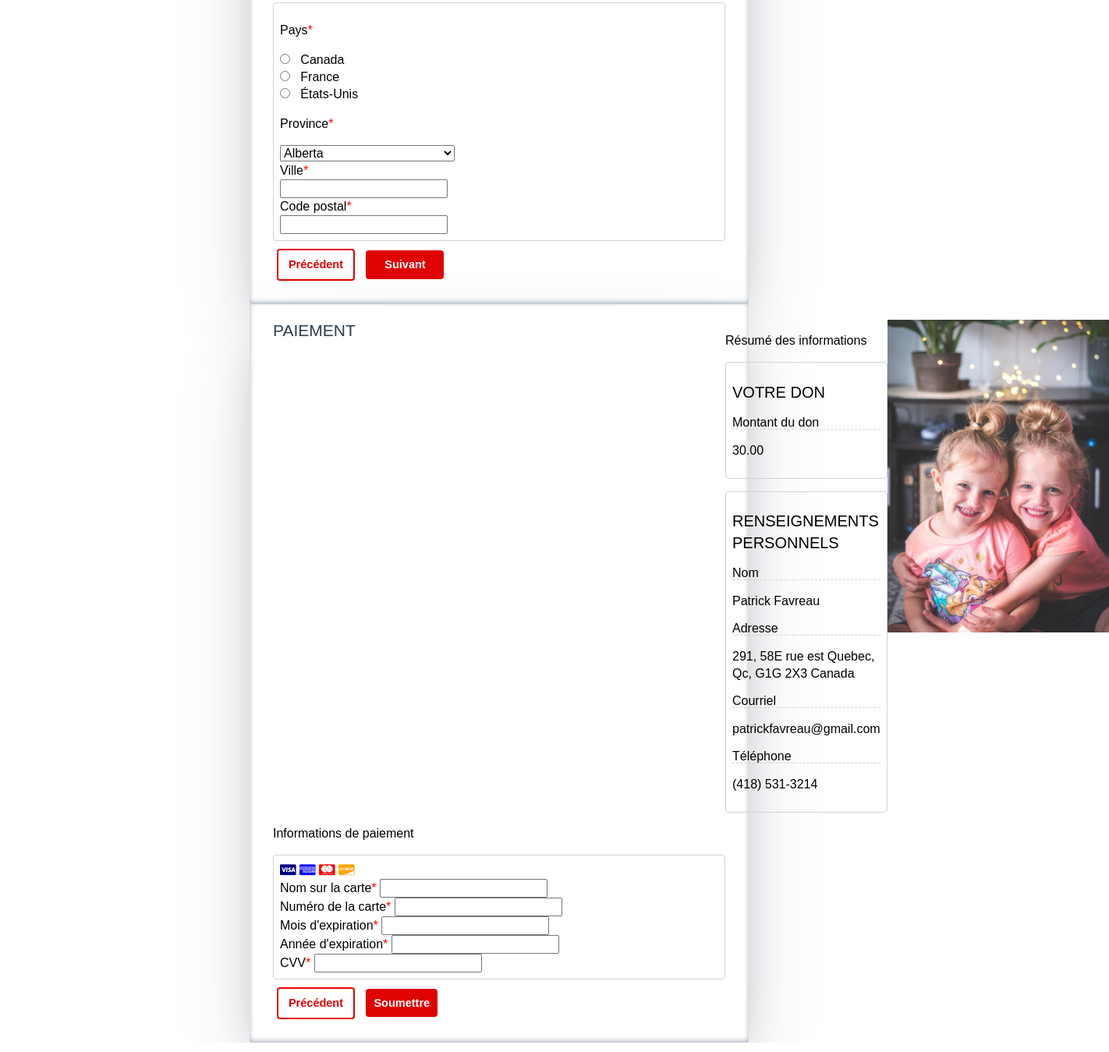
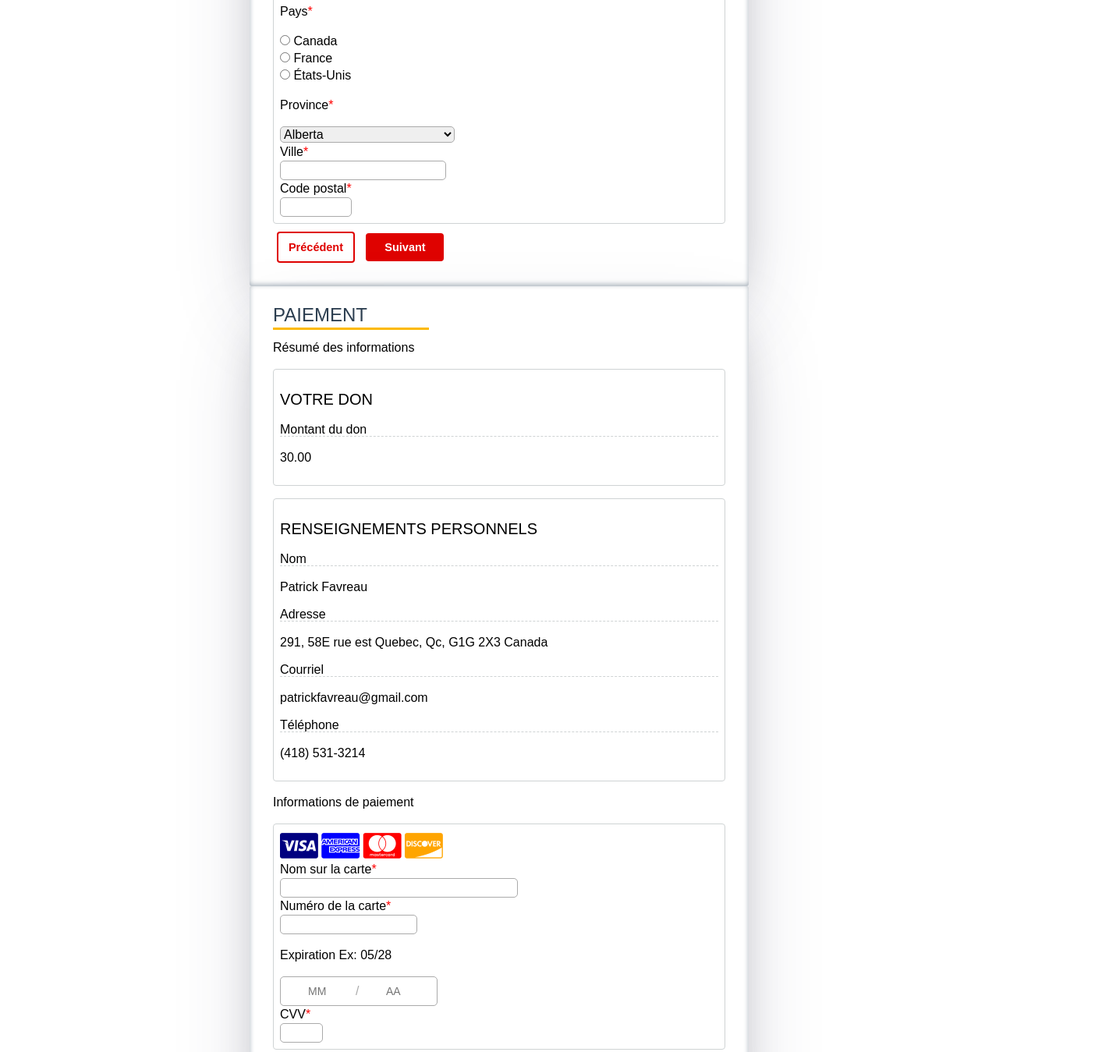
Before and after one commit to gisellehessen/formulaire_don, a website: page public/Hesseng_formulaire_don.html in a window 1280 px wide. Shown: the part 1158-2507 px from the top of the page at 78% size, 1422 px wide, since content can reach past the window. Drawn offline with Linux system fonts and the light colour scheme.

Commit message:
ajout css

```diff
--- a/public/Hesseng_formulaire_don.html
+++ b/public/Hesseng_formulaire_don.html
@@ -43,7 +43,7 @@
                   <label for="montant_100">100.00$</label><br>
                 <input type="radio" name="montant_don" id="autre_montant" value="autre_montant">
                   <label for="autre_montant">Autre</label>
-                <input type="text" name="autre_montant" aria-label="Montant personnalisé"/><br>
+                <input class="input-type-texte" type="text" name="autre_montant" aria-label="Montant personnalisé" size="6"><br>
             </div>
             <button name="suivant" class="soumettre bouton-action">
                 <i class="fa-regular fa-circle-check"></i>
@@ -54,19 +54,25 @@
             <legend>Coordonées</legend>
             <p>Renseignements personnels</p>
             <div class="contour-champ">
+                <div class="conteneur-nom">
+                    <div class="prenom">
                         <label for="prenom">Prénom<span aria-hidden="true" style="color: red">*</span></label><br>
-                <input type="text" required id="prenom" name="prenom"><br>
+                        <input class="input-type-texte" type="text" required id="prenom" name="prenom" size="20"><br>
+                    </div>
+                    <div class="nom">
                         <label for="nom">Nom<span aria-hidden="true" style="color: red">*</span></label><br>
-                <input type="text" required id="nom" name="nom"><br>
+                        <input class="input-type-texte" type="text" required id="nom" name="nom" size="30">
+                    </div>
+                </div>
                 <p>Appellation</p>
                 <input type="radio" name="appellation" id="madame" value="madame">
                   <label for="madame">Madame</label><br>
                 <input type="radio" name="appellation" id="monsieur" value="monsieur">
                   <label for="monsieur">Monsieur</label><br>
                 <label for="email">Courriel<span aria-hidden="true" style="color: red">*</span></label><br>
-                <input type="email" required id="email" name="email" aria-describedby="email-description"><br>
+                <input type="email" class="input-type-texte" required id="email" name="email" aria-describedby="email-description" size="30"><br>
                 <label for="telephone">Téléphone<span aria-hidden="true" style="color:red">*</span></label><br>
-                <input type="tel" required id="telephone" name="telephone"><br>
+                <input type="tel" class="input-type-texte" required id="telephone" name="telephone"><br>
             </div>
             <p>Adresse</p>
             <div class="contour-champ">
@@ -76,9 +82,9 @@
                 <input type="radio" name="pays" id="france" value="france">
                 <label for="france">France</label><br>
                 <input type="radio" name="pays" id="etats_unis" value="etats_unis">
-                  <label for="etats_unis">États-Unis</label><br>
+                <label for="etats_unis">États-Unis</label>
                 <p>Province<span aria-hidden="true" style="color: red">*</span></p>
-                <select name="province" required id="province" aria-required="true">
+                <select class="input-type-texte" name="province" required id="province" aria-required="true">
                     <option value="AB">Alberta</option>
                     <option value="BC">British Columbia</option>
                     <option value="MB">Manitoba</option>
@@ -94,16 +100,15 @@
                     <option value="YT">Yukon</option>
                 </select><br>
                 <label for="ville">Ville<span aria-hidden="true" style="color:red">*</span></label><br>
-                <input type="text" required id="ville" name="ville" aria-required="true"><br>
+                <input type="text" class="input-type-texte" required id="ville" name="ville" aria-required="true"><br>
                 <label for="code_postal">Code postal<span aria-hidden="true" style="color:red">*</span></label><br>
-                <input type="text" required id="code_postal" name="code_postal" aria-required="true"><br>
+                <input type="text" class="input-type-texte" required id="code_postal" name="code_postal" aria-required="true" size="7"><br>
             </div>
             <input type="button" name="previous" class="precedent bouton-action" value="Précédent"/>
             <input type="button" name="suivant" class="soumettre bouton-action" value="Suivant"/>
         </fieldset>
         <fieldset>
             <legend>Paiement</legend>
-            <div class="grid-container">
             <div class="renseignements_client">
                 <p>Résumé des informations</p>
                 <div class="contour-champ">
@@ -125,10 +130,6 @@
                     <p>(418) 531-3214</p>
                 </div>
             </div>
-                <div>
-                <img class="img-enfants a" src="../images/enfants.png" width="284" height="401">
-                </div>
-            </div>
             <p>Informations de paiement</p>
             <div class="contour-champ">
                 <div class="conteneur-icones" title="Méthodes de paiement acceptées">
@@ -138,19 +139,26 @@
                     <i class="fa fa-cc-discover " style="color:orange;"></i>
                 </div>
                 <label for="nomcarte">Nom sur la carte<span aria-hidden="true"
-                                                                style="color: red">*</span></label>
-                    <input type="text" id="nomcarte" name="nomcarte" aria-required="true"><br>
+                                                            style="color: red">*</span></label><br>
+                <input type="text" class="input-type-texte" id="nomcarte" name="nomcarte" aria-required="true" size="30"><br>
                 <label for="numerocarte">Numéro de la carte<span aria-hidden="true"
-                                                                     style="color: red">*</span></label>
-                    <input type="text" id="numerocarte" name="numerocarte" aria-required="true"><br>
-                    <label for="expmois">Mois d'expiration<span aria-hidden="true"
-                                                                style="color: red">*</span></label>
-                    <input type="text" id="expmois" name="expmois" aria-required="true"><br>
-                    <label for="expannee">Année d'expiration<span aria-hidden="true"
-                                                                  style="color: red">*</span></label>
-                    <input type="text" id="expannee" name="expannee" aria-required="true"><br>
-                    <label for="cvv">CVV<span aria-hidden="true" style="color: red">*</span></label>
-                    <input type="text" id="cvv" name="cvv" aria-required="true"><br>
+                                                                 style="color: red">*</span></label><br>
+                <input type="text" class="input-type-texte" id="numerocarte" name="numerocarte" aria-required="true" size="16"><br>
+                <!--                    <label for="expmois">Mois d'expiration<span aria-hidden="true"-->
+                <!--                                                                style="color: red">*</span></label>-->
+                <!--                    <input type="text" id="expmois" name="expmois" aria-required="true"><br>-->
+                <!--                    <label for="expannee">Année d'expiration<span aria-hidden="true"-->
+                <!--                                                                  style="color: red">*</span></label>-->
+                <!--                    <input type="text" id="expannee" name="expannee" aria-required="true"><br>-->
+                <p>Expiration Ex: 05/28</p>
+                <div class="conteneur-expiration">
+                    <input autocomplete="off" class="exp" id="mois" maxlength="2" pattern="[0-9]*" inputmode="numerical"
+                           placeholder="MM" type="text" data-pattern-validate/>
+                    <input autocomplete="off" class="exp" id="annee" maxlength="2" pattern="[0-9]*"
+                           inputmode="numerical" placeholder="AA" type="text" data-pattern-validate/>
+                </div>
+                <label for="cvv">CVV<span aria-hidden="true" style="color: red">*</span></label><br>
+                <input type="text" class="input-type-texte" id="cvv" name="cvv" aria-required="true" size="3"><br>
             </div>
             <input type="button" name="precedent" class="precedent bouton-action" value="Précédent"/>
             <a href="" class="soumettre bouton-action" target="_top">Soumettre</a>
--- a/ressources/liaisons/scss/base/_typo.scss
+++ b/ressources/liaisons/scss/base/_typo.scss
@@ -19,6 +19,7 @@ body {
   @media (min-width: 601px) {
   }
 }
+
 
 h1,
 .titreNiveau1,
--- a/ressources/liaisons/scss/styles.scss
+++ b/ressources/liaisons/scss/styles.scss
@@ -86,6 +86,7 @@ html {
     margin: 0 10%;
     position: relative;
     }
+
     legend{
       margin: 0;
       padding: 0;
@@ -93,9 +94,15 @@ html {
       margin-bottom: .5em;
       width: 100%;
       font-family: $fontePrimaire;
-      font-size: 21px;
+      font-size: 24px;
       text-transform: uppercase;
       color: #2C3E50;
+      &:after{
+        content: "";
+        display: block;
+        width: 200px;
+        border-bottom: 3px solid $jaune;
+      }
     }
   }
  .bouton-action {
@@ -187,9 +194,18 @@ html {
       background: $rouge;
       color: white;
     }
+  }}
+//conteneur nom mise en forme
+.conteneur-nom{
+  @media (min-width: 600px) {
+    display: flex;
+    flex-direction: row;
+    .nom {
+      margin-left: 1em;
+    }
   }
+}
 
-}
 .contour-champ{
   border: 1px solid #CFD3D4;
   border-radius: 4px;
@@ -199,31 +215,44 @@ html {
 .sous-titre-infos{
   line-height: 1;
   border-bottom:1px dashed #CFD3D4;
+  //telecharger police et lier
 }
-//grille
-//.grid-container{
-//  @media (min-width: 600px) {
-//display: grid;
-//
-//grid-template-columns: auto auto;
-//  grid-template-rows: auto auto auto;
-//gap: 10px;
-//background-color: #2196F3;
-//padding: 10px;}
-//}
-.grid-container{
+.conteneur-expiration {
+  position: relative;
+  border: 1px solid #aaa;
   display: flex;
-  flex-direction: row;
-  justify-items: left;
+  width: 200px;
+  justify-content: space-around;
+  height: 36px;
+  line-height: 36px;
+  font-size: 16px;
+  border-radius: 5px;
 }
 
+.conteneur-expiration:after {
+  content: '/';
+  position: absolute;
+  left: 50%;
+  margin-left: -4px;
+  color: #aaa;
+}
 
-.img-enfants{
-  @media (max-width: 284px) {
-    width: 100%;
-    height: auto;
-  }
-  display: block;
-  margin-left: auto;
-  margin-right: auto;
+input.exp {
+  float: left;
+  border: 0;
+  width: 30px;
+  outline: none;
+  appearance: none;
+  font-size: 14px;
 }
+//changer la forme des champs input
+.input-type-texte{
+  height: 21px;
+  //background-color: #F2F2F2;
+  border: 1px solid #aaa;
+  border-radius: 5px;
+}
+
+.conteneur-icones i {
+  font-size: 38px; /* Ajustez cette valeur selon la taille désirée */
+}
--- a/ressources/liaisons/scss/utilitaires/_variables.scss
+++ b/ressources/liaisons/scss/utilitaires/_variables.scss
@@ -12,11 +12,11 @@
 @font-face {
   font-family: Montserrat, sans-serif;
 
-  @import url(https://fonts.googleapis.com/css?family=Montserrat);
+@import url('https://fonts.googleapis.com/css2?family=Montserrat:wght@400;500;700;900&display=swap');
 
 }
 
-$fontePrimaire : Montserrat, sans-serif;
+$fontePrimaire : Montserrat, Arial, sans-serif;
 
 /** Palette de couleurs **/
 // Utiliser http://chir.ag/projects/name-that-color pour obtenir des noms uniques et mémorisables
```
Also changed, not shown: public/liaisons/css/styles.css, 1 other file. Lines whose indentation alone changed are shown as unchanged.
